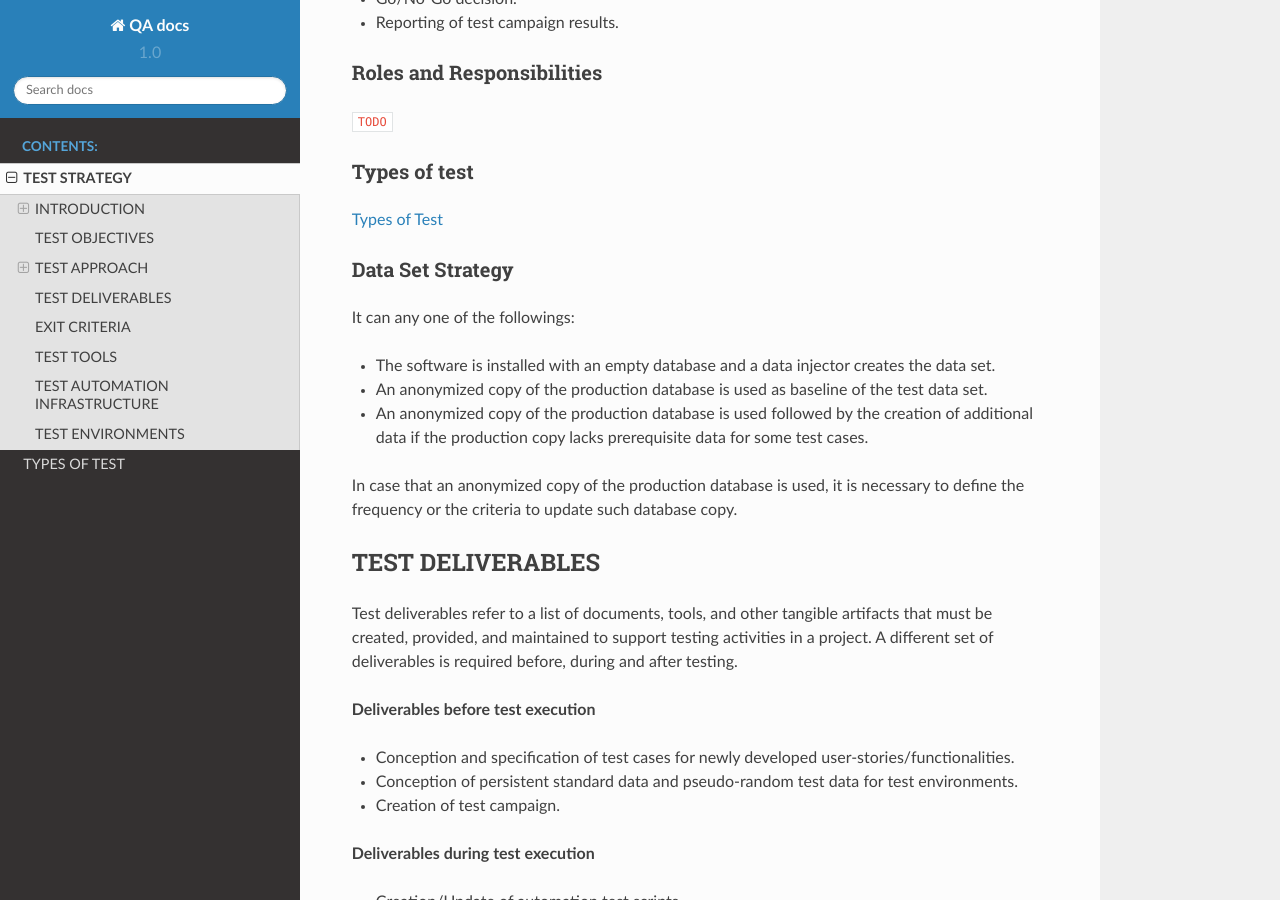
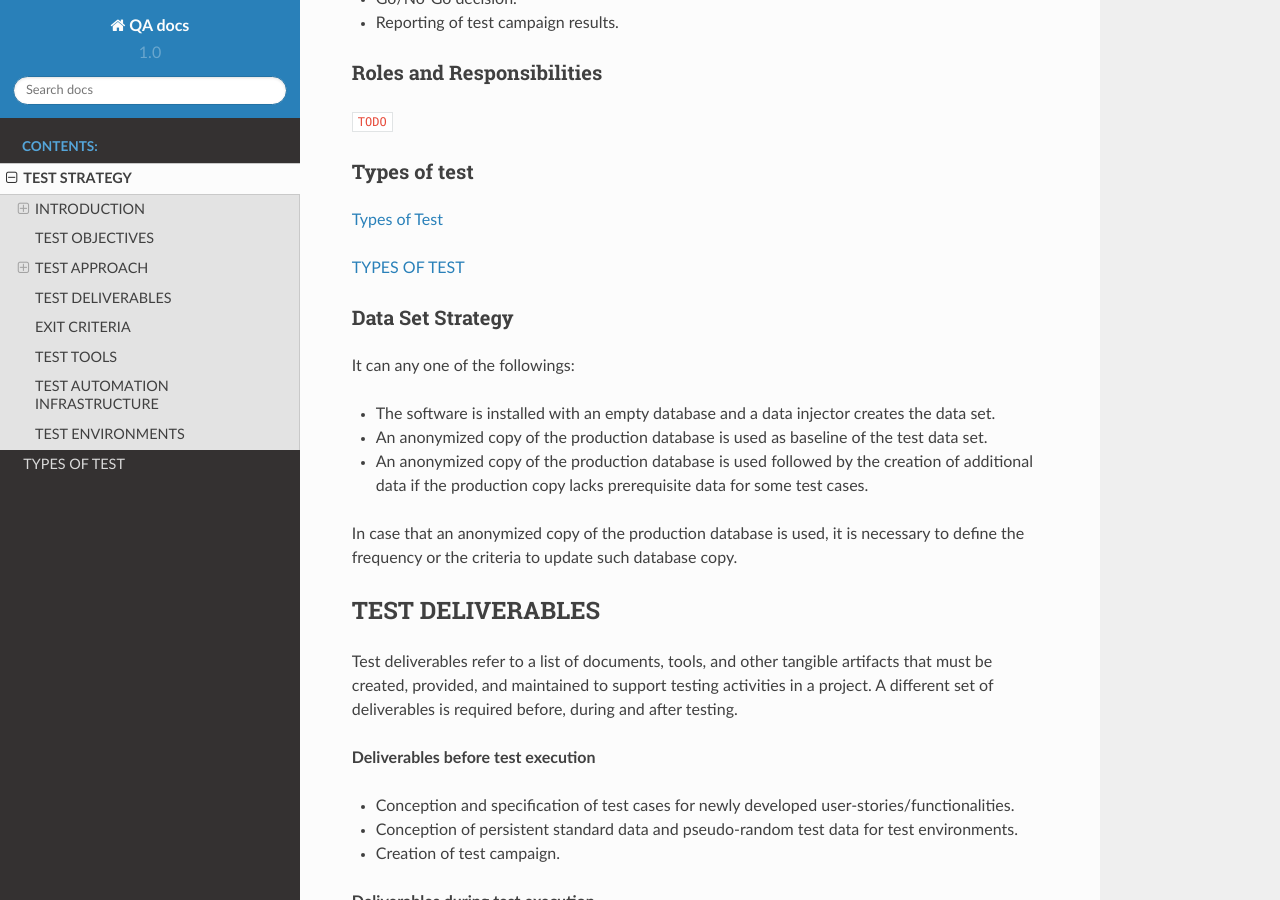
Before and after one commit to harmin-parra/QA, a Sphinx documentation site: the page built from docs/test_strategy.rst, in a window 1280 px wide and 900 px high, scrolled down 1958 px. Built offline with Sphinx 7.4.7 and the Read the Docs theme 2.0.0, drawn with Linux system fonts in a browser that asks for light colours.

Commit message:
Update test_strategy.rst

```diff
--- a/docs/test_strategy.rst
+++ b/docs/test_strategy.rst
@@ -94,6 +94,8 @@ Types of test
 
 `Types of Test </en/latest/types_test.html>`_
 
+:doc:`types_test`
+
 Data Set Strategy
 -----------------
 
```
